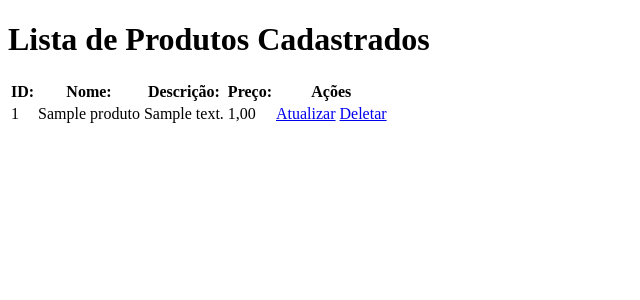
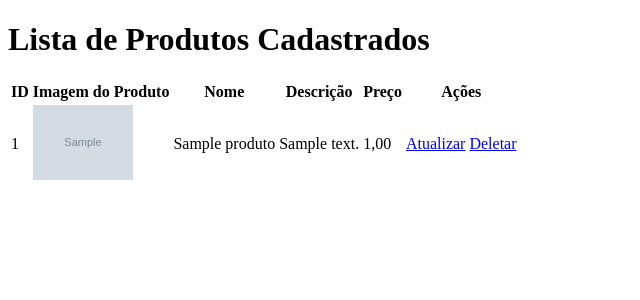
Before and after one commit to lucashs94/erp_jornada, a Django app: page /produtos in a window 1280 px wide. Shown: the top 300 px of the page, without its empty margins (0-640 px from the left). Run offline with Django 4.2, Linux system fonts and the light colour scheme; tables that the repository leaves empty hold one stand-in row (values such as "Sample post"); grey boxes marked "Sample" are stand-in pictures.

Commit message:
adicionado upload e listagem de imagens

```diff
--- a/core/settings.py
+++ b/core/settings.py
@@ -113,6 +113,10 @@ USE_TZ = True
 
 STATIC_URL = 'static/'
 
+
+MEDIA_ROOT = 'media'
+MEDIA_URL = 'media/'
+
 # Default primary key field type
 # https://docs.djangoproject.com/en/4.1/ref/settings/#default-auto-field
 
--- a/erp/models.py
+++ b/erp/models.py
@@ -19,6 +19,7 @@ class Produto(models.Model):
     nome = models.CharField(max_length=50, null=False, blank=False)
     descricao = models.CharField(max_length=255, null=False, blank=False)
     preco = models.DecimalField(max_digits=7, decimal_places=2, null=False, blank=False)
+    imagem = models.ImageField(null=True, blank=True, upload_to='imagens-produtos')
 
     class Meta:
         db_table = 'tb_produto'
--- a/erp/templates/erp/produtos/atualiza.html
+++ b/erp/templates/erp/produtos/atualiza.html
@@ -9,7 +9,11 @@
 <body>
     <h1>Formulário de Atualização de Produto</h1>
 
-    <form action='' method="POST">{% csrf_token %}
+    <form action='' method="POST" enctype="multipart/form-data">{% csrf_token %}
+
+        {% if produto.imagem %}
+            <img src="{{ produto.imagem.url }}" alt="Thumb do produto" width="200">
+        {% endif %}
 
         {{ form }}
 
--- a/erp/templates/erp/produtos/deleta.html
+++ b/erp/templates/erp/produtos/deleta.html
@@ -10,6 +10,10 @@
     {% if produto %}
         <h1>Deleção do Produto: {{ produto.nome }}</h1>
 
+        {% if produto.imagem %}
+            <img src="{{ produto.imagem.url }}" alt="thumb do produto" width="200">
+        {% endif %}
+
         <form method="POST"> {% csrf_token %}
 
             <p>Você confirma a EXCLUSÃO do Produto "{{ produto.nome }}" (id = {{ produto.id }})?</p>
--- a/erp/templates/erp/produtos/detalhe.html
+++ b/erp/templates/erp/produtos/detalhe.html
@@ -10,6 +10,10 @@
     {% if produto %}
         <h1>Detalhes do Produto {{ produto.nome }}</h1>
 
+        {% if produto.imagem %}
+            <img src="{{ produto.imagem.url }}" alt="thumb do produto" width="250">
+        {% endif %}
+
         <ul>
             <li><b>Nome:</b> {{produto.nome}}</li>
             <li><b>Descrição:</b> {{produto.descricao}}</li>
--- a/erp/templates/erp/produtos/lista.html
+++ b/erp/templates/erp/produtos/lista.html
@@ -12,10 +12,11 @@
     <table>
         <thead>
             <tr>
-                <th>ID:</th>
-                <th>Nome:</th>
-                <th>Descrição:</th>
-                <th>Preço:</th>
+                <th>ID</th>
+                <th>Imagem do Produto</th>
+                <th>Nome</th>
+                <th>Descrição</th>
+                <th>Preço</th>
                 <th>Ações</th>
             </tr>
         </thead>
@@ -23,6 +24,11 @@
             {% for produto in produtos %}
                 <tr>
                     <td>{{produto.id}}</td>
+                    <td>
+                        {% if produto.imagem %}
+                        <img src="{{ produto.imagem.url }}" alt="thumb do produto" width="100">
+                        {% endif %}
+                    </td>
                     <td>{{produto.nome}}</td>
                     <td>{{produto.descricao}}</td>
                     <td>{{produto.preco}}</td>
--- a/erp/templates/erp/produtos/novo.html
+++ b/erp/templates/erp/produtos/novo.html
@@ -9,7 +9,7 @@
 <body>
     <h1>Formulário de Novo Produto</h1>
 
-    <form action='' method="POST">{% csrf_token %}
+    <form action='' method="POST" enctype="multipart/form-data">{% csrf_token %}
 
         {{ form }}
 
--- a/erp/urls.py
+++ b/erp/urls.py
@@ -1,4 +1,6 @@
 from django.urls import path
+from django.conf.urls.static import static
+from core import settings
 from .views import HomeView, cria_funcionario, lista_funcionarios, \
     busca_funcionario_id, atualiza_funcionario, \
     ProdutoCreateView, ProdutoListView, ProdutoUpdateView, ProdutoDetailView, ProdutoDeleteView, \
@@ -29,3 +31,7 @@ urlpatterns = [
     path('vendas/atualiza/<int:pk>', VendaUpdateView.as_view(), name='atualiza_venda'),
     path('vendas/deleta/<int:pk>', VendaDeleteView.as_view(), name='deleta_venda'),
 ]
+
+
+if settings.DEBUG:
+    urlpatterns += static(settings.MEDIA_URL, document_root=settings.MEDIA_ROOT)
```
Also changed, not shown: erp/migrations/0002_produto_imagem.py (added).
